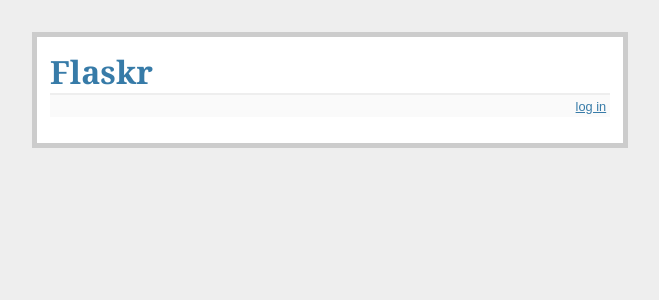
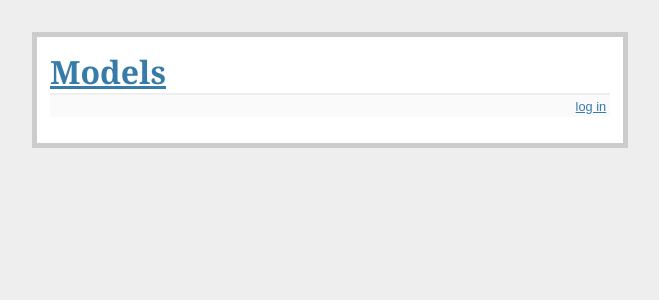
Before and after one commit to ilyinon/flask_test, a Flask app: page /admin in a window 1280 px wide. Shown: the top 300 px of the page, without its empty margins (310-969 px from the left). Run offline with Flask 2, Linux system fonts and the light colour scheme; parts of the project's set-up code (start-up, migrations or seed data) failed here and were passed over.

Commit message:
link to main page on layout.html

```diff
--- a/nizheg/templates/layout.html
+++ b/nizheg/templates/layout.html
@@ -1,8 +1,8 @@
 <!doctype html>
-<title>Flaskr</title>
+<title>Models</title>
 <link rel=stylesheet type=text/css href="{{ url_for('static', filename='style.css') }}">
 <div class=page>
-  <h1>Flaskr</h1>
+  <h1><a href="{{ url_for('show_models') }}">Models</a></h1>
   <div class=metanav>
   {% if not session.logged_in %}
     <a href="{{ url_for('login') }}">log in</a>
```
